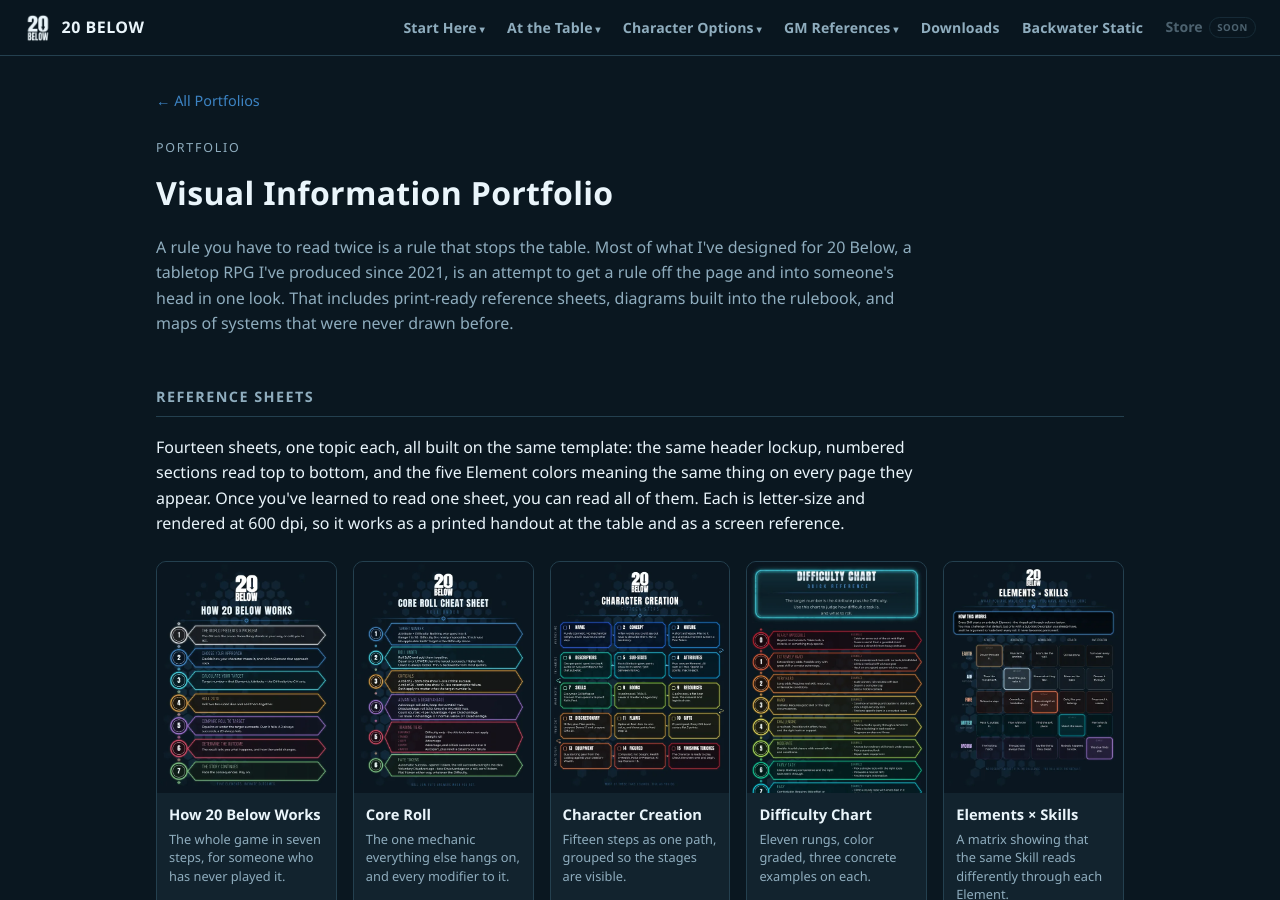
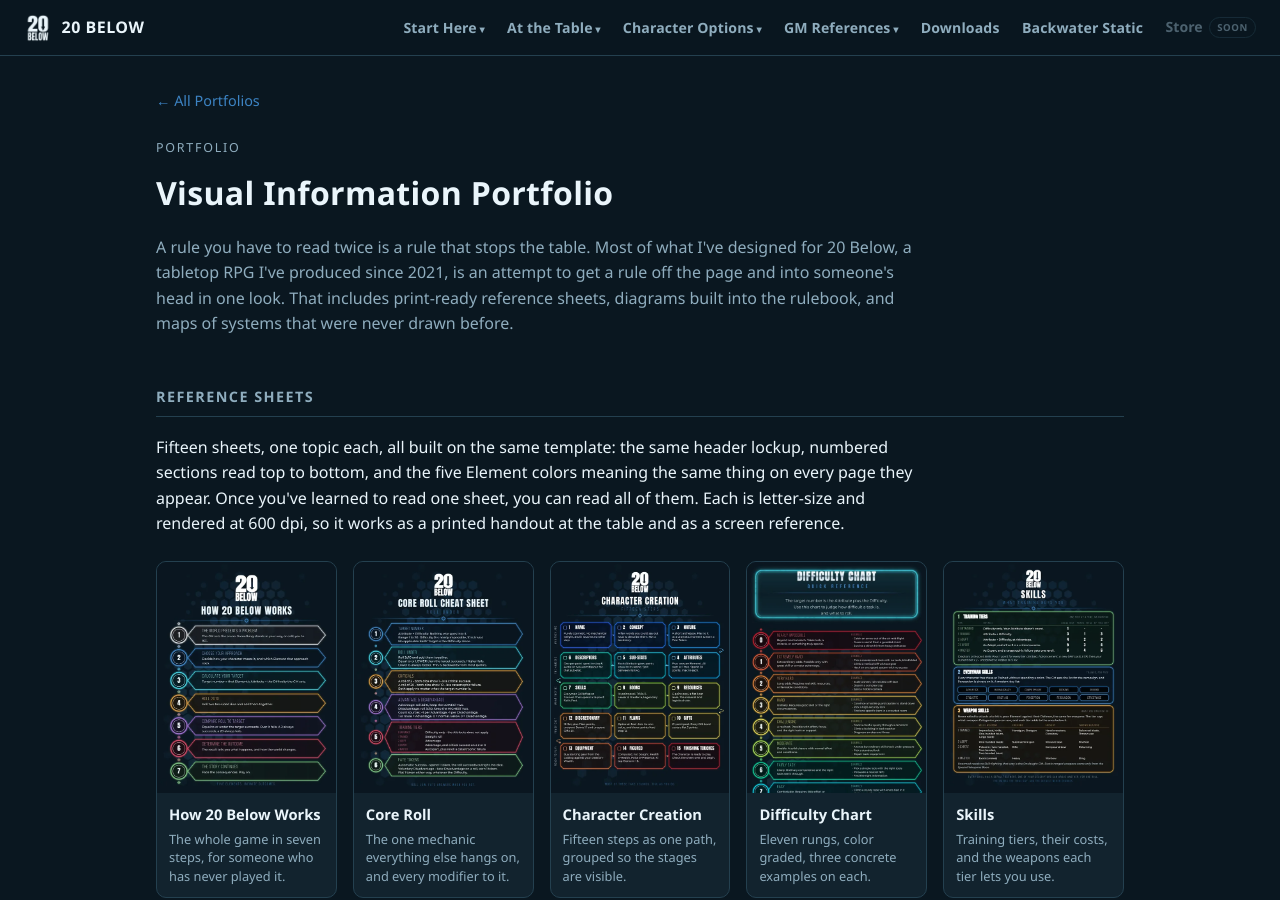
Before and after one commit to feralucce/20_Below, a Jekyll site: the page built from docs/visual-portfolio.html, in a window 1280 px wide and 900 px high. Built offline with Jekyll 4.4.1, drawn with Linux system fonts in a browser that asks for light colours.

Commit message:
Portfolio: a Skills sheet
What training buys on one page: the five tiers with their roll, Social
attack dice, creation points and XP for each step; the Everyman Skills;
and the weapon Categories each tier of the four weapon Skills unlocks.
It follows the ladder as it stands since Novice was retired.

On GM References it leads Characters, before Elements x Skills; the
visual portfolio now counts fifteen sheets.

Co-Authored-By: Claude Opus 5.5 <noreply@anthropic.com>

```diff
--- a/docs/visual-portfolio.html
+++ b/docs/visual-portfolio.html
@@ -98,13 +98,14 @@
 
   <h2>Reference Sheets</h2>
   <div class="prose">
-    <p>Fourteen sheets, one topic each, all built on the same template: the same header lockup, numbered sections read top to bottom, and the five Element colors meaning the same thing on every page they appear. Once you've learned to read one sheet, you can read all of them. Each is letter-size and rendered at 600 dpi, so it works as a printed handout at the table and as a screen reference.</p>
+    <p>Fifteen sheets, one topic each, all built on the same template: the same header lockup, numbered sections read top to bottom, and the five Element colors meaning the same thing on every page they appear. Once you've learned to read one sheet, you can read all of them. Each is letter-size and rendered at 600 dpi, so it works as a printed handout at the table and as a screen reference.</p>
   </div>
   <div class="sheets">
     <a class="sheet" href="/docs/assets/portfolio/how-it-works.webp"><img src="/docs/assets/portfolio/how-it-works-thumb.webp" alt="How 20 Below Works infographic: seven numbered steps from the world presenting a problem to the story continuing" loading="lazy" width="560" height="725" /><div class="cap"><div class="name">How 20 Below Works</div><div class="desc">The whole game in seven steps, for someone who has never played it.</div></div></a>
     <a class="sheet" href="/docs/assets/portfolio/core-roll.webp"><img src="/docs/assets/portfolio/core-roll-thumb.webp" alt="Core Roll cheat sheet: target number, roll under, criticals, advantage and disadvantage, training tiers, Fate Tokens" loading="lazy" width="560" height="725" /><div class="cap"><div class="name">Core Roll</div><div class="desc">The one mechanic everything else hangs on, and every modifier to it.</div></div></a>
     <a class="sheet" href="/docs/assets/portfolio/character-creation.webp"><img src="/docs/assets/portfolio/character-creation-thumb.webp" alt="Character Creation infographic: fifteen numbered steps grouped into stages" loading="lazy" width="560" height="725" /><div class="cap"><div class="name">Character Creation</div><div class="desc">Fifteen steps as one path, grouped so the stages are visible.</div></div></a>
     <a class="sheet" href="/docs/assets/portfolio/difficulty-ladder.webp"><img src="/docs/assets/portfolio/difficulty-ladder-thumb.webp" alt="Difficulty Chart: an eleven-rung ladder from Nearly Impossible to Trivial, color graded, with three examples per rung" loading="lazy" width="560" height="725" /><div class="cap"><div class="name">Difficulty Chart</div><div class="desc">Eleven rungs, color graded, three concrete examples on each.</div></div></a>
+    <a class="sheet" href="/docs/assets/portfolio/skills.webp"><img src="/docs/assets/portfolio/skills-thumb.webp" alt="Skills: the five training tiers with their roll, Social dice, creation points and XP; the Everyman Skills; and the weapon Categories each tier unlocks" loading="lazy" width="560" height="725" /><div class="cap"><div class="name">Skills</div><div class="desc">Training tiers, their costs, and the weapons each tier lets you use.</div></div></a>
     <a class="sheet" href="/docs/assets/portfolio/elements-x-skills.webp"><img src="/docs/assets/portfolio/elements-x-skills-thumb.webp" alt="Elements by Skills matrix: the five Elements as rows against Skills as columns, with an example in each cell" loading="lazy" width="560" height="725" /><div class="cap"><div class="name">Elements &times; Skills</div><div class="desc">A matrix showing that the same Skill reads differently through each Element.</div></div></a>
     <a class="sheet" href="/docs/assets/portfolio/fate-triangle.webp"><img src="/docs/assets/portfolio/fate-triangle-thumb.webp" alt="The Fate Triangle: Nature, Fate Tokens and Ki shown as three connected points" loading="lazy" width="560" height="725" /><div class="cap"><div class="name">The Fate Triangle</div><div class="desc">How Nature, Fate Tokens and Ki connect to each other, on one page.</div></div></a>
     <a class="sheet" href="/docs/assets/portfolio/ki.webp"><img src="/docs/assets/portfolio/ki-thumb.webp" alt="Ki cheat sheet: what Ki is, its three jobs, Gifts, getting it back, and raising the pool" loading="lazy" width="560" height="725" /><div class="cap"><div class="name">Ki</div><div class="desc">One pool with three jobs, and what each one costs.</div></div></a>
--- a/gm-references.html
+++ b/gm-references.html
@@ -78,6 +78,7 @@ nav_section: gm
   <h3 class="sheet-group">Characters</h3>
   <div class="sheets">
     <a class="sheet" href="/docs/assets/portfolio/character-creation.webp"><img src="/docs/assets/portfolio/character-creation-thumb.webp" alt="Character Creation reference sheet" loading="lazy" width="560" height="725" /><div class="cap"><div class="name">Character Creation</div><div class="desc">Fifteen steps as one path.</div></div></a>
+    <a class="sheet" href="/docs/assets/portfolio/skills.webp"><img src="/docs/assets/portfolio/skills-thumb.webp" alt="Skills reference sheet" loading="lazy" width="560" height="725" /><div class="cap"><div class="name">Skills</div><div class="desc">The tiers, what they cost, and what they let you pick up.</div></div></a>
     <a class="sheet" href="/docs/assets/portfolio/elements-x-skills.webp"><img src="/docs/assets/portfolio/elements-x-skills-thumb.webp" alt="Elements &times; Skills reference sheet" loading="lazy" width="560" height="725" /><div class="cap"><div class="name">Elements &times; Skills</div><div class="desc">One Skill, read through each Element.</div></div></a>
     <a class="sheet" href="/docs/assets/portfolio/skill-fan.webp"><img src="/docs/assets/portfolio/skill-fan-thumb.webp" alt="One Skill, Five Elements reference sheet" loading="lazy" width="560" height="725" /><div class="cap"><div class="name">One Skill, Five Elements</div><div class="desc">The default pairing, and how to argue for another.</div></div></a>
     <a class="sheet" href="/docs/assets/portfolio/fate-triangle.webp"><img src="/docs/assets/portfolio/fate-triangle-thumb.webp" alt="The Fate Triangle reference sheet" loading="lazy" width="560" height="725" /><div class="cap"><div class="name">The Fate Triangle</div><div class="desc">Nature, Fate Tokens and Ki together.</div></div></a>
```
Also changed, not shown: docs/assets/portfolio/skills-thumb.webp (added), docs/assets/portfolio/skills.webp (added).
